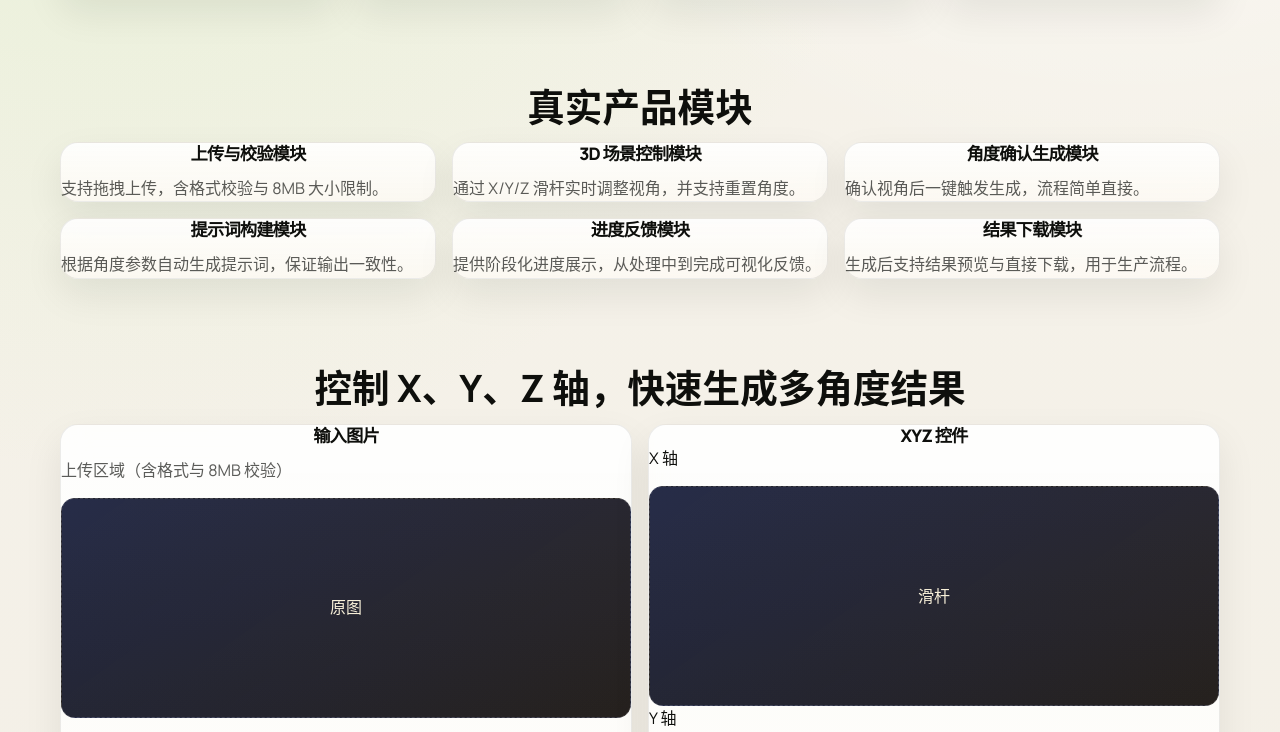
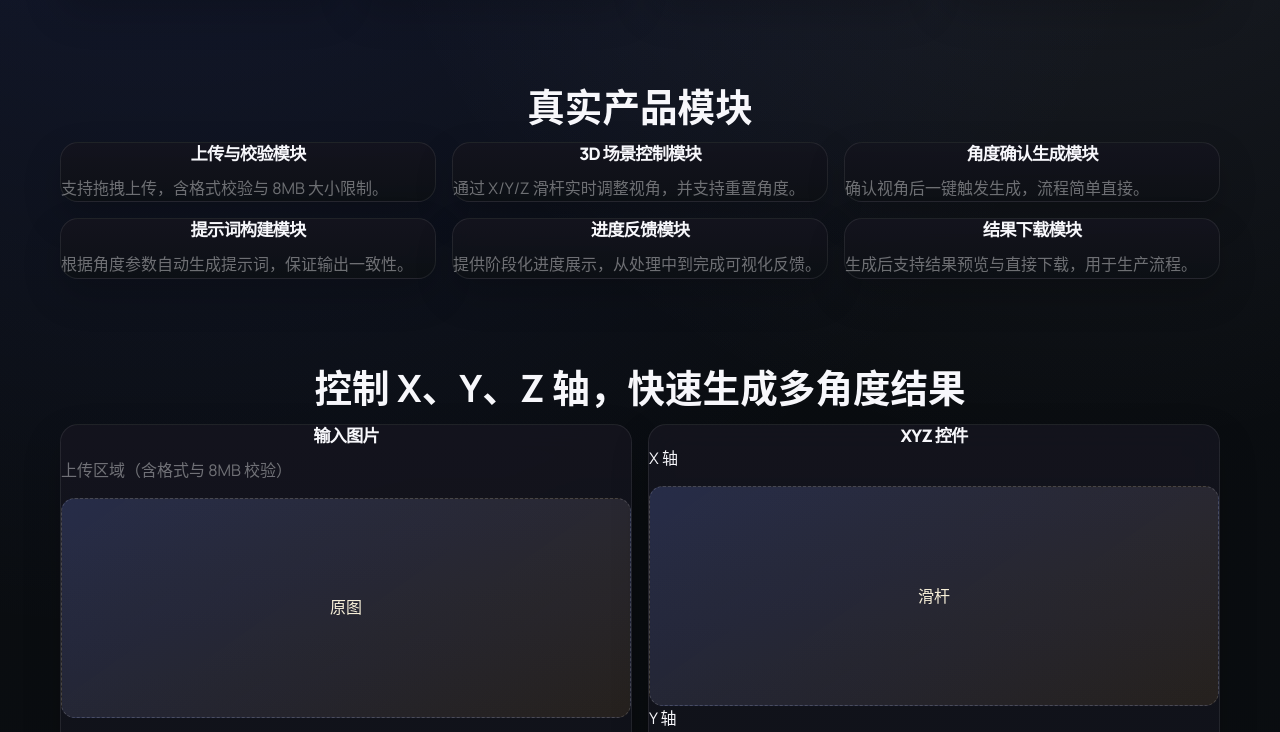
Before and after one commit to yanjie1990/codex, a website: page zh/index.html in a window 1280 px wide. Shown: the part 759-1491 px from the top of the page. Drawn offline with Linux system fonts and the light colour scheme; a web font is replaced by a local one.

Commit message:
fix: load dark theme override on zh landing page

```diff
--- a/zh/index.html
+++ b/zh/index.html
@@ -3,6 +3,8 @@
   <head>
     <meta charset="UTF-8" />
     <meta name="viewport" content="width=device-width, initial-scale=1.0" />
+    <meta name="color-scheme" content="dark" />
+    <meta name="theme-color" content="#0a0d10" />
     <title>AI 图片角度生成器 | imgcraft AI</title>
     <meta
       name="description"
@@ -14,6 +16,7 @@
     <link rel="alternate" hreflang="zh-CN" href="https://www.imgcraftai.com/zh/index.html" />
     <meta property="og:url" content="https://www.imgcraftai.com/zh/index.html" />
     <link rel="stylesheet" href="../src/styles.css" />
+    <link rel="stylesheet" href="../src/theme-dark.css" />
   </head>
   <body>
     <header id="top" class="site-header">
```
